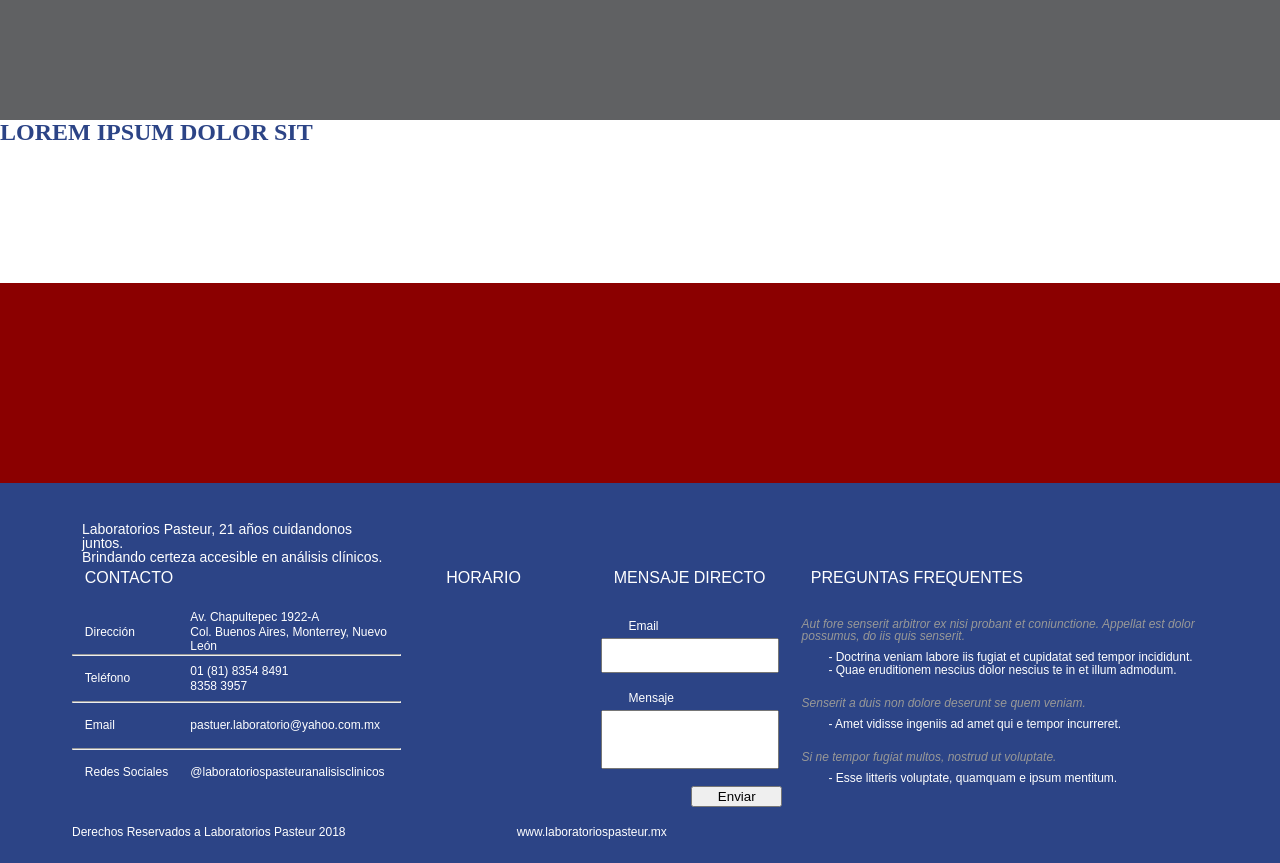
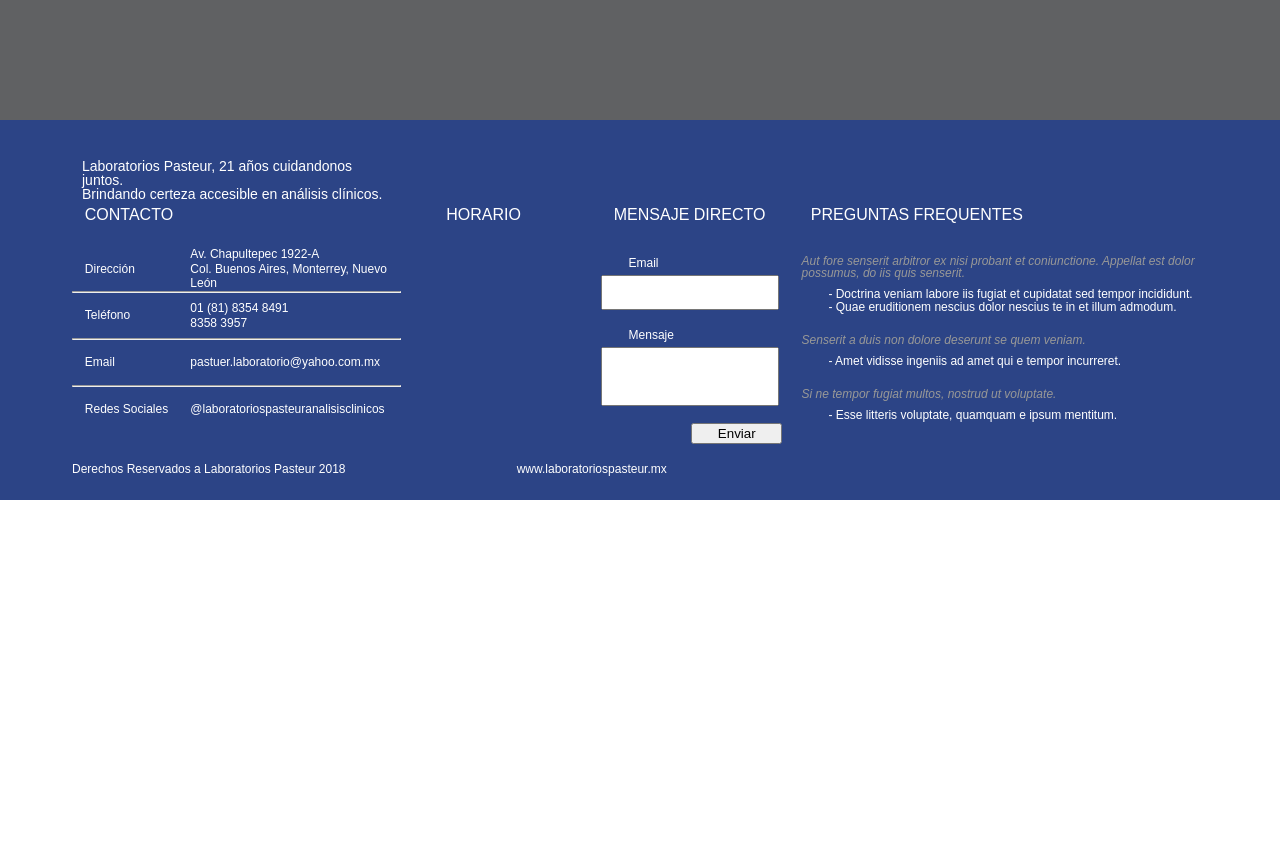
Before and after one commit to Axolodev/LaboratoriosPasteur, a React (Create React App) app: page / in a window 1280 px wide. Shown: the part 2280-3143 px from the top of the page. After the commit the page ends 2780 px from the top, so only its background shows below. Built offline with nearby package versions, Linux system fonts and the light colour scheme; some icons are missing.

Commit message:
Deleted pages folder, refactored components into 'folder components'

```diff
--- a/src/pages/About.jsx
+++ b/src/components/About/index.jsx
@@ -1,22 +1,18 @@
 import React from 'react';
 import styled from 'styled-components';
 
-import { MainText } from './../styles/AppStyles';
-
-import Footer from './../components/Footer';
-import OurInfo from './../components/AboutUs/OurInfo';
-import ButtonQuoteContainer from './../components/Delivery/ButtonQuoteContainer';
+import OurInfo from '../OurInfo';
+import ButtonQuoteContainer from '../Delivery/ButtonQuoteContainer';
 
 const text = "Lorem ipsum dolor sit amet, consectetuer adipiscing elit. Aenean commodo ligula eget dolor.";
 
-const Layout = MainText(styled.div`
+const Layout = styled.div`
   background: #989898;
   display: flex;
   align-items: center;
   justify-content: center;
   flex-direction: column;
-`);
-
+`;
 
 const Placeholder = styled.img`
   height: 200px;
@@ -31,9 +27,10 @@ const InfoBox = styled.div`
 const About = () => (
   <Layout>
     <Placeholder />
-    <InfoBox> <OurInfo /> </InfoBox>
+    <InfoBox>
+      <OurInfo />
+    </InfoBox>
     <ButtonQuoteContainer quote={text} />
-    <Footer />
   </Layout>
 );
 
--- a/src/components/AppLayout.jsx
+++ b/src/components/AppLayout.jsx
@@ -2,7 +2,7 @@ import React from 'react';
 import styled from 'styled-components';
 
 import Navbar from './Navbar';
-import Routes from './../pages/Routes';
+import Routes from './Routes';
 import Footer from './Footer';
 
 const Layout = styled.div`
--- a/src/components/ExtendedFooter.jsx
+++ /dev/null
@@ -1,42 +0,0 @@
-import React from 'react';
-import styled from 'styled-components';
-
-const Layout = styled.div`
-  display: flex;
-  flex-direction: column;
-`;
-
-const ServicioDomicilio = styled.div`
-  display: grid;
-  grid-template: 4fr 3fr / 3fr 1fr;
-  grid-template-areas:
-    "title button"
-    "subtitle button";
-  background: white;
-  height: 163px;
-`;
-
-
-const DomicilioMainText = styled.div`
-  color: ${props => props.theme.secondaryHighlightColor};
-  font-size: 1.5rem;
-  font-weight: bold;
-  text-transform: uppercase;
-`;
-
-const Banner = styled.div`
-  background: darkred;
-  height: 200px;
-`;
-
-const ExtendedFooter = () => (
-  <Layout>
-    <ServicioDomicilio>
-      <DomicilioMainText>Lorem ipsum dolor sit</DomicilioMainText>
-
-    </ServicioDomicilio>
-    <Banner></Banner>
-  </Layout>
-);
-
-export default ExtendedFooter;
--- a/src/pages/Home.jsx
+++ b/src/components/Home/index.jsx
@@ -1,15 +1,13 @@
 import React from 'react';
 import styled from 'styled-components';
 
-import { MainText } from './../styles/AppStyles';
-import Intro from '../components/Home/Intro';
-import Public from './../components/Home/public';
-import ExtendedFooter from '../components/ExtendedFooter';
+import Intro from './Intro';
+import Public from './Public';
 
-const Layout = MainText(styled.div`
+const Layout = styled.div`
   display: flex;
   flex-direction: column;
-`);
+`;
 
 const Slideshow = styled.div`
   background: teal;
@@ -22,7 +20,6 @@ const Home = () => (
     <Slideshow />
     <Intro />
     <Public />
-    <ExtendedFooter />
   </Layout>
 );
 
--- a/src/components/Navbar.jsx
+++ b/src/components/Navbar.jsx
@@ -111,9 +111,9 @@ const Navbar = () => (
     <LinksSection>
       <Link to="/">Inicio</Link>
       <Link to="/about">Sobre Nosotros</Link>
-      <Link to="/about">Productos y servicios</Link>
-      <Link to="/about">Noticias</Link>
-      <Link to="/about">Contacto</Link>
+      <Link to="/">Productos y servicios</Link>
+      <Link to="/">Noticias</Link>
+      <Link to="/contact">Contacto</Link>
     </LinksSection>
   </NavLayout>
 );
--- a/src/pages/Routes.jsx
+++ b/src/components/Routes.jsx
@@ -8,6 +8,7 @@ const Routes = () => (
   <Switch>
     <Route exact path="/" render={() => <Home />} />
     <Route path="/about" render={() => <About />} />
+    <Route path="/contact" render={() => <About />} />
   </Switch>
 );
 
```
Also changed, not shown: src/components/Contact/index.jsx (added, +7 -0 lines), src/components/OurInfo.jsx (renamed from src/components/AboutUs/OurInfo.jsx, +6 -7 lines), src/components/About/InfoP/InfoP.jsx (renamed from src/components/AboutUs/InfoP/InfoP.jsx).
